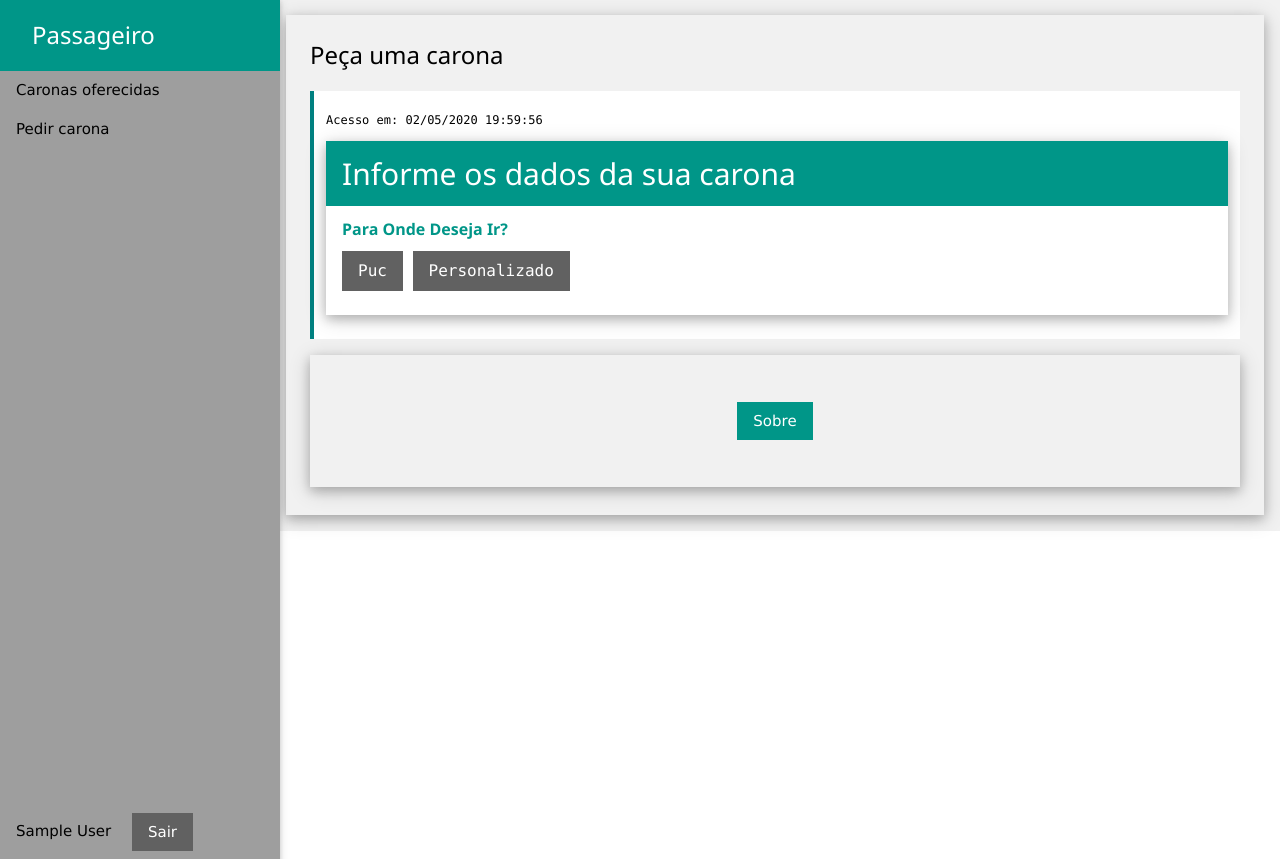
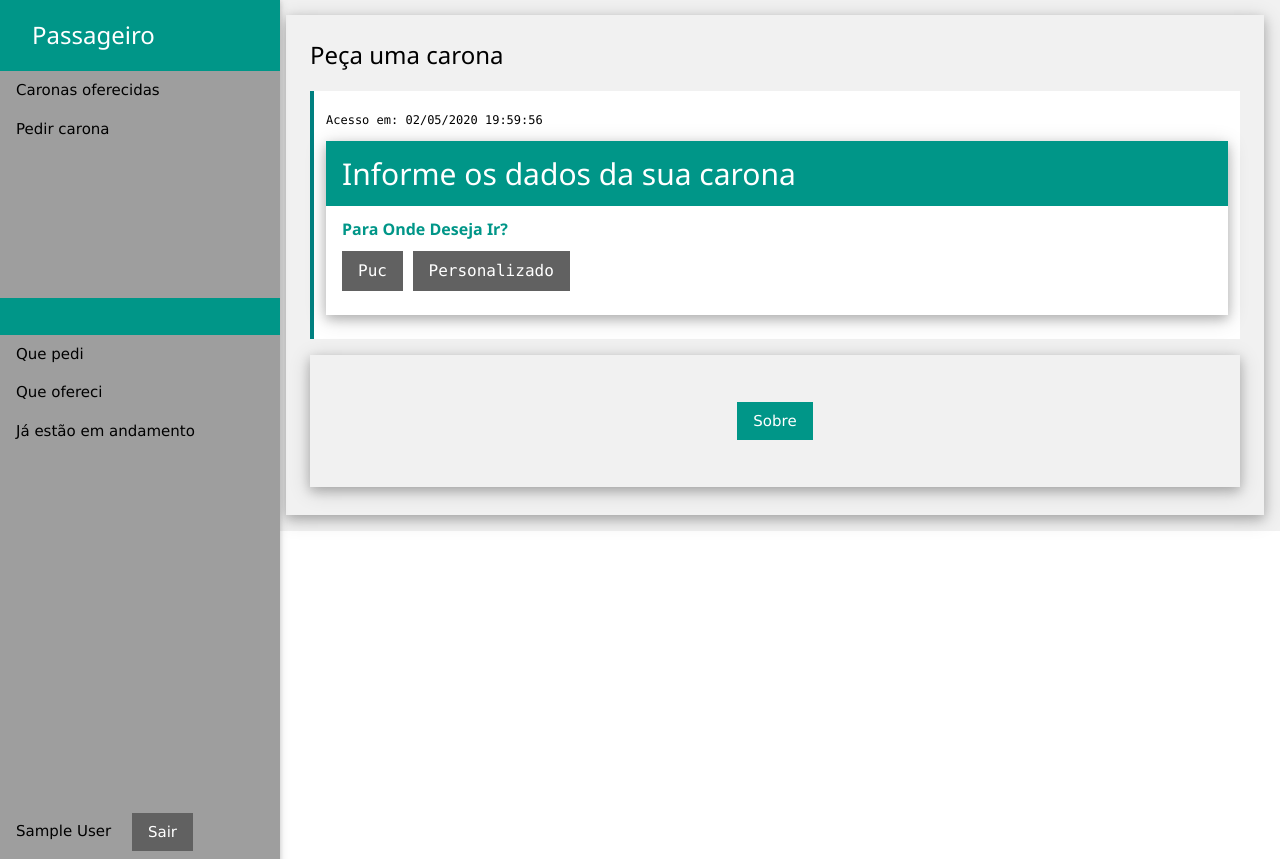
Before and after one commit to n4th4nrjesus/SoftwareDeCarona, a PHP site: page /pedidoRegistrar.php in a window 1280 px wide. Shown: the part 118-977 px from the top of the page. Run offline with PHP 8.4, Linux system fonts and the light colour scheme; the visitor is signed in with stand-in values (Sample User, id 1).

Commit message:
Colocado menu de andamento

```diff
--- a/Menu.php
+++ b/Menu.php
@@ -56,7 +56,21 @@ MENU.PHP
 			</div>
 			<a class="w3-bar-item w3-button" href='pedidoListar.php'>Pedidos de carona</a>
 			<a class="w3-bar-item w3-button" href='oferecidasRegistrar.php'>Oferecer carona</a>
+			<!-- Arrumar para que o menu carona só apareça quando for clicado no Andamento da carona-->
+			<a href="javascript:void(0)" onclick="w3_show_nav('menuCarona')"
+			   class="w3-bar-item w3-button">Andamento da carona</a>
 		</div>
+
+<!-- Arrumar a visualização-->
+		<div id="menuCarona" class="myMenu" >
+			<div class="w3-container w3-teal">
+				<h3 class="w3-border-dark-grey w3-padding"></h3>
+			</div>
+			<a class="w3-bar-item w3-button" href='caronaPedi.php'>Que pedi</a>
+			<a class="w3-bar-item w3-button" href='caronaOfereci.php'>Que ofereci</a>
+			<a class="w3-bar-item w3-button" href='caronaAndamento.php'>Já estão em andamento</a>
+		</div>
+
 		<div id="menuFeed" class="myMenu" >
 			<div class="w3-container w3-teal">
 				<h3 class="w3-border-dark-grey w3-padding">Feed</h3>
```
